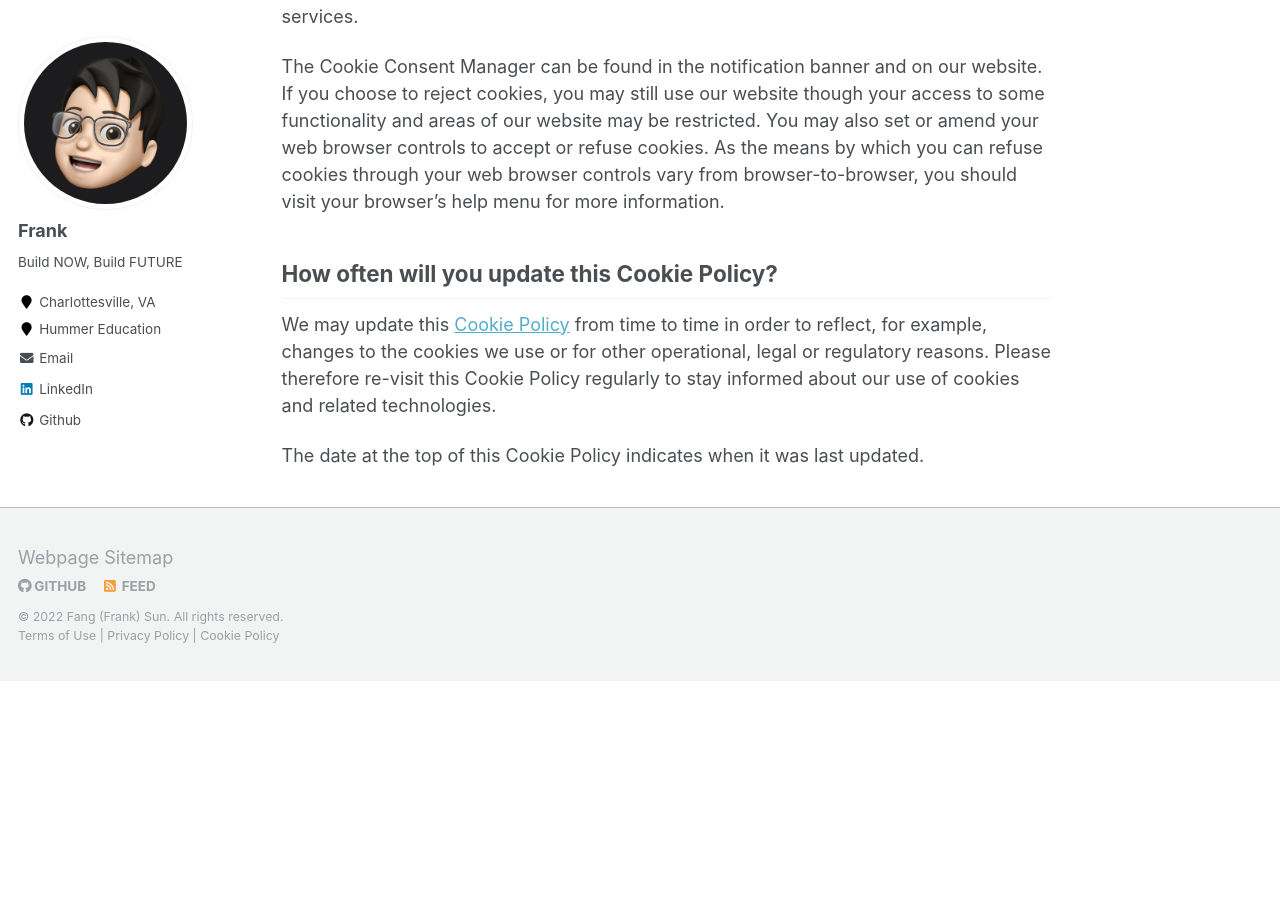
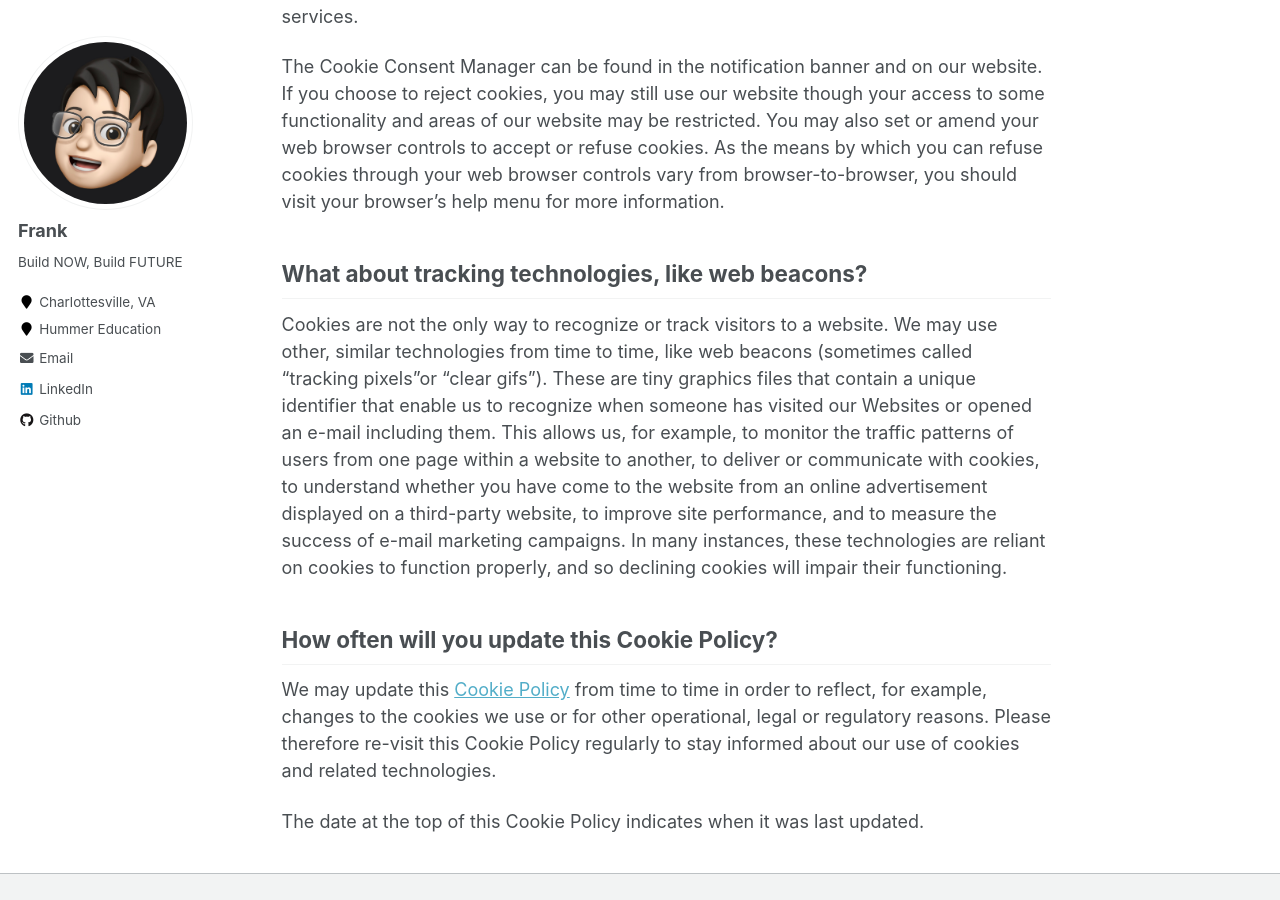
Before and after one commit to FangFrankSun/AcademicPage, a Jekyll site: the page built from _pages/cookie.md, in a window 1280 px wide and 900 px high, scrolled down 1247 px. Built offline with Jekyll 4.4.1, drawn with Linux system fonts in a browser that asks for light colours; before the commit the page ends 1928 px from its top, so only the background shows below that; some of the changed text lies outside the part shown.

Commit message:
Update cookie.md

```diff
--- a/_pages/cookie.md
+++ b/_pages/cookie.md
@@ -27,6 +27,10 @@ You have the right to decide whether to accept or reject cookies. You can exerci
 
 The Cookie Consent Manager can be found in the notification banner and on our website. If you choose to reject cookies, you may still use our website though your access to some functionality and areas of our website may be restricted. You may also set or amend your web browser controls to accept or refuse cookies. As the means by which you can refuse cookies through your web browser controls vary from browser-to-browser, you should visit your browser's help menu for more information.
 
+## What about tracking technologies, like web beacons?
+
+Cookies are not the only way to recognize or track visitors to a website. We may use other, similar technologies from time to time, like web beacons  (sometimes called "tracking pixels"or "clear gifs"). These are tiny graphics files that contain a unique identifier that enable us to recognize when someone has visited our Websites or opened an e-mail including them. This allows us, for example, to monitor the traffic patterns of users from one page within a website to another, to deliver or communicate with cookies, to understand whether you have come to the website from an online advertisement displayed on a third-party website, to improve site performance, and to measure the success of e-mail marketing campaigns. In many instances, these technologies are reliant on cookies to function properly, and so declining cookies will impair their functioning.
+
 ## How often will you update this Cookie Policy?
 
 We may update this [Cookie Policy](https://academic.fangfranksun.com/cookie) from time to time in order to reflect, for example, changes to the cookies we use or for other operational, legal or regulatory reasons. Please therefore re-visit this Cookie Policy regularly to stay informed about our use of cookies and related technologies.
```
